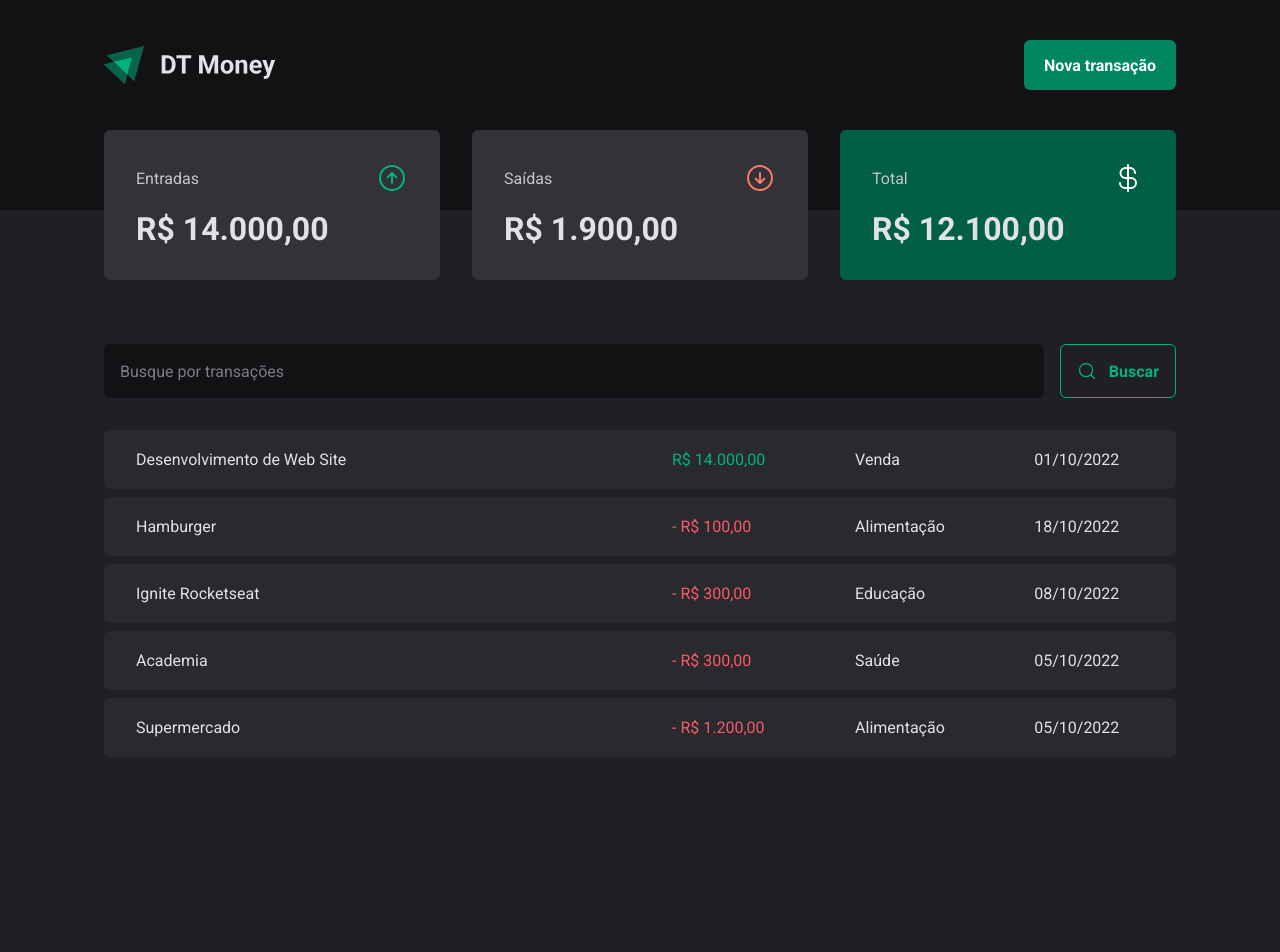
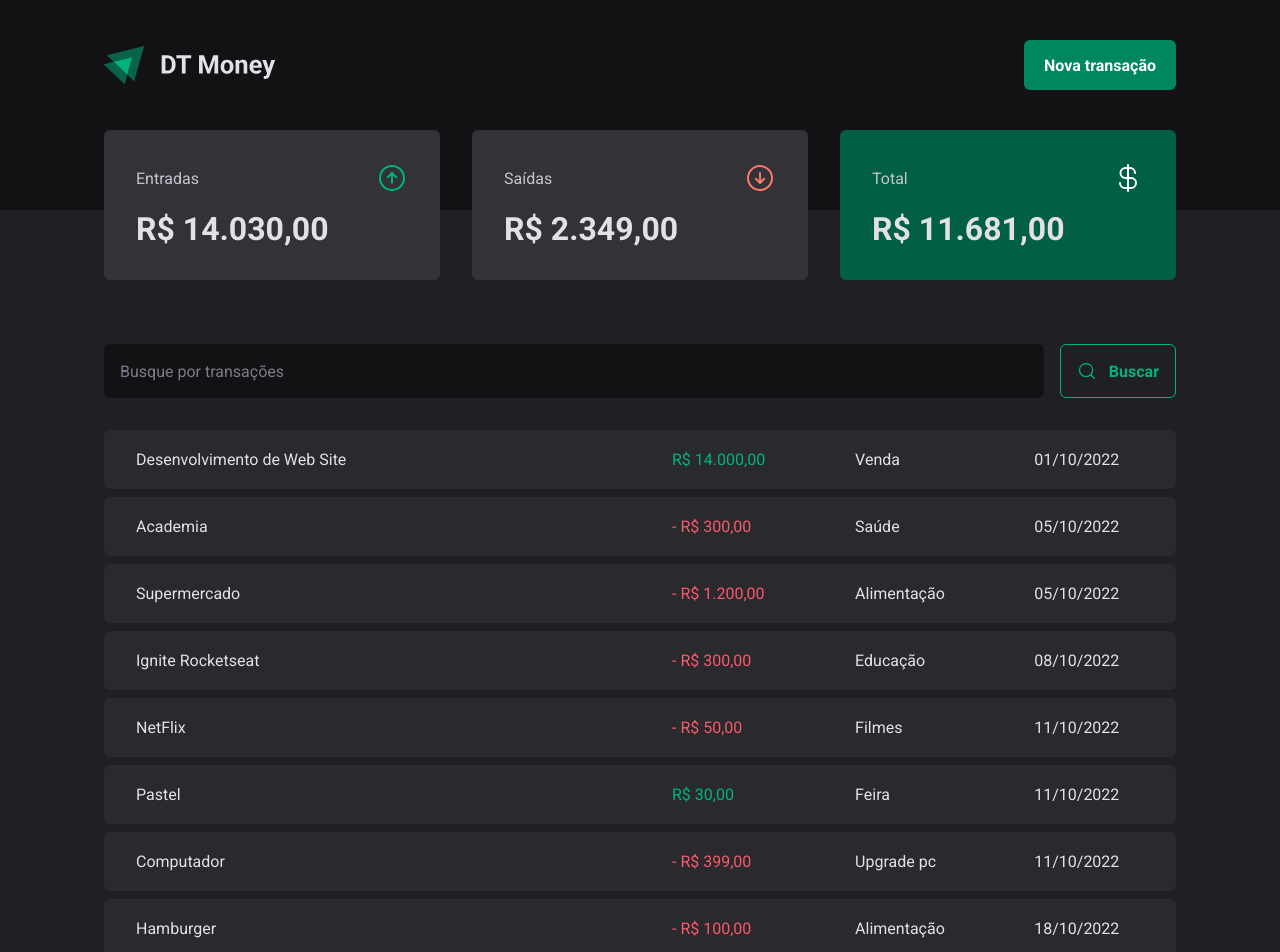
Before and after one commit to Hugovarellaa/dtmoney-2022, a React (Vite) app in the folder dt-money/: page / in a window 1280 px wide. Shown: the top 952 px of the page. Before the commit the page ends 800 px from the top, so only its background shows below. Built offline with nearby package versions, Linux system fonts and the light colour scheme; data requests are answered from the project's data file.

Commit message:
Cadastrando

```diff
--- a/dt-money/server.json
+++ b/dt-money/server.json
@@ -1,5 +1,5 @@
 {
-  "transactions" : [
+  "transactions": [
     {
       "id": 1,
       "description": "Desenvolvimento de Web Site",
@@ -39,6 +39,30 @@
       "category": "Alimentação",
       "price": 1200,
       "createdAt": "2022-10-05 20:00:00"
+    },
+    {
+      "description": "NetFlix",
+      "category": "Filmes",
+      "price": 50,
+      "type": "outcome",
+      "createdAt": "2022-10-11T14:21:49.418Z",
+      "id": 6
+    },
+    {
+      "description": "Pastel",
+      "category": "Feira",
+      "price": 30,
+      "type": "income",
+      "createdAt": "2022-10-11T14:26:21.972Z",
+      "id": 7
+    },
+    {
+      "description": "Computador",
+      "category": "Upgrade pc",
+      "price": 399,
+      "type": "outcome",
+      "createdAt": "2022-10-11T14:34:14.732Z",
+      "id": 8
     }
   ]
 }
--- a/dt-money/src/components/NewTranstionModal/index.tsx
+++ b/dt-money/src/components/NewTranstionModal/index.tsx
@@ -3,6 +3,7 @@ import * as Dialog from '@radix-ui/react-dialog';
 import { ArrowCircleDown, ArrowCircleUp, X } from 'phosphor-react';
 import { Controller, useForm } from 'react-hook-form';
 import * as zod from "zod";
+import { useTransaction } from '../../hooks/useTransaction';
 import { CloseButton, Content, Overlay, TransactionType, TransactionTypeButton } from './styles';
 
 const newTransactionFormSchema = zod.object({
@@ -15,12 +16,14 @@ const newTransactionFormSchema = zod.object({
 type NewTransactionFormInputs = zod.infer<typeof newTransactionFormSchema>
 
 export function NewTransactionModal() {
+  const { createTransaction } = useTransaction()
 
   const {
     control,
     register,
     handleSubmit,
-    formState: { isSubmitting }
+    formState: { isSubmitting },
+    reset
   } = useForm<NewTransactionFormInputs>({
     resolver: zodResolver(newTransactionFormSchema),
     defaultValues: {
@@ -29,9 +32,10 @@ export function NewTransactionModal() {
   })
 
   async function handleCreateNewTransaction(data: NewTransactionFormInputs) {
-    await new Promise(resolve => setTimeout(resolve, 2000))
 
-    console.log(data)
+    createTransaction(data)
+
+    reset()
   }
 
   return (
@@ -91,3 +95,7 @@ export function NewTransactionModal() {
     </Dialog.Portal>
   )
 }
+
+function createTransaction(data: { type: "income" | "outcome"; description: string; category: string; price: number; }) {
+  throw new Error('Function not implemented.');
+}
--- a/dt-money/src/contexts/Transaction.tsx
+++ b/dt-money/src/contexts/Transaction.tsx
@@ -10,9 +10,17 @@ interface Transaction {
   createdAt: string
 }
 
+interface CreateTransactionInput {
+  description: string;
+  price: number;
+  category: string;
+  type: "income" | "outcome";
+}
+
 interface TransactionContextData {
   transactions: Transaction[]
   fetchTransactions: (query?: string) => Promise<void>
+  createTransaction: (data: CreateTransactionInput) => void
 }
 interface TransactionProviderProps {
   children: ReactNode
@@ -26,10 +34,25 @@ export function TransactionProvider({ children }: TransactionProviderProps) {
   async function fetchTransactions(query?: string) {
     const response = await api.get('/transactions', {
       params: {
+        _sort: 'createdAt',
+        _order: 'asc',
         q: query
       }
     })
     setTransactions(response.data)
+  }
+
+  async function createTransaction(data: CreateTransactionInput) {
+    const { description, category, price, type } = data
+
+    const response = await api.post('/transactions', {
+      description,
+      category,
+      price,
+      type,
+      createdAt: new Date(),
+    })
+    setTransactions(oldTransactions => [...oldTransactions, response.data])
   }
 
   useEffect(() => {
@@ -37,7 +60,11 @@ export function TransactionProvider({ children }: TransactionProviderProps) {
   }, [])
 
   return (
-    <TransactionContext.Provider value={{ transactions, fetchTransactions }}>
+    <TransactionContext.Provider value={{
+      transactions,
+      fetchTransactions,
+      createTransaction
+    }}>
       {children}
     </TransactionContext.Provider>
   )
```
